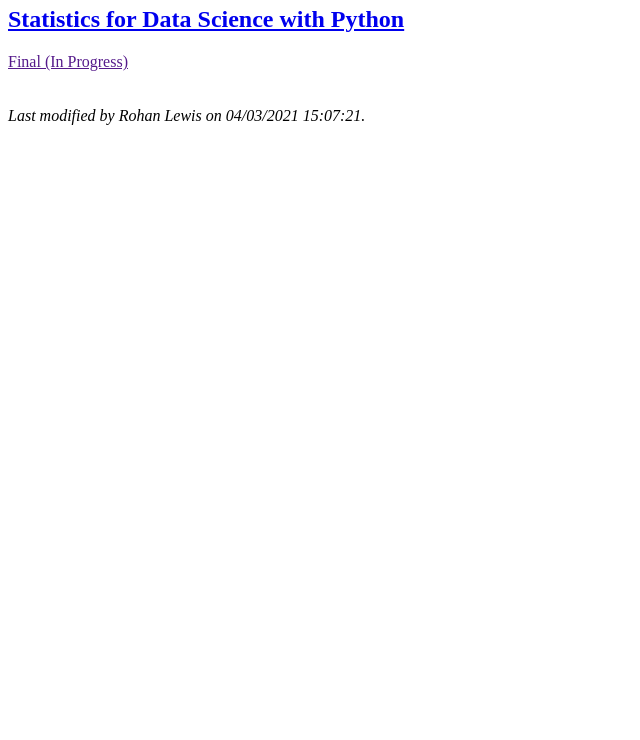
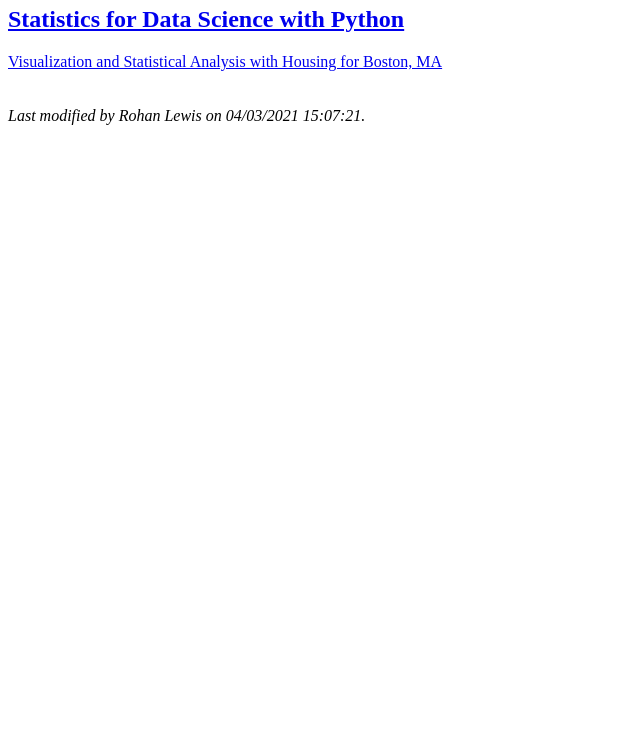
Before and after one commit to HumanRickshaw/IBM_Data_Science_Fundamentals, a plain HTML site: page docs/index.html in a window 1280 px wide. Shown: the part 60-800 px from the top of the page, without its empty margins (0-640 px from the left). Drawn offline with Linux system fonts and the light colour scheme.

Commit message:
Update index.html

```diff
--- a/docs/index.html
+++ b/docs/index.html
@@ -3,7 +3,7 @@
     <h1> <a href = "https://www.coursera.org/specializations/data-science-fundamentals-python-sql">IBM Data Science Fundamentals</a> </h1>
 
     <h2> <a href = "https://www.coursera.org/learn/statistics-for-data-science-python?specialization=data-science-fundamentals-python-sql">Statistics for Data Science with Python</a> </h2>
-    <a href = "">Final (In Progress)</a><br>
+    <a href = "https://humanrickshaw.github.io/IBM_Data_Science_Fundamentals/Stats Report.html">Visualization and Statistical Analysis with Housing for Boston, MA</a><br>
     <br/>
     <br/>
     <i>Last modified by Rohan Lewis on <span id="demo"></span>.</i>
```
